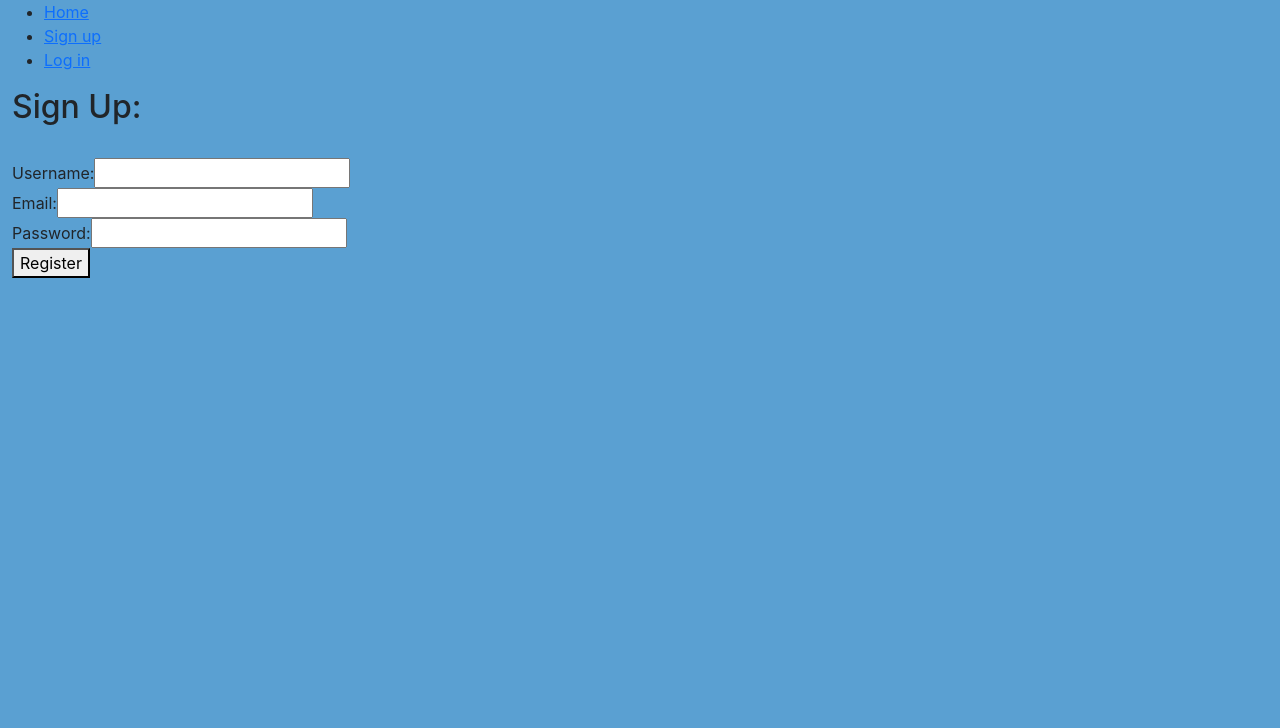
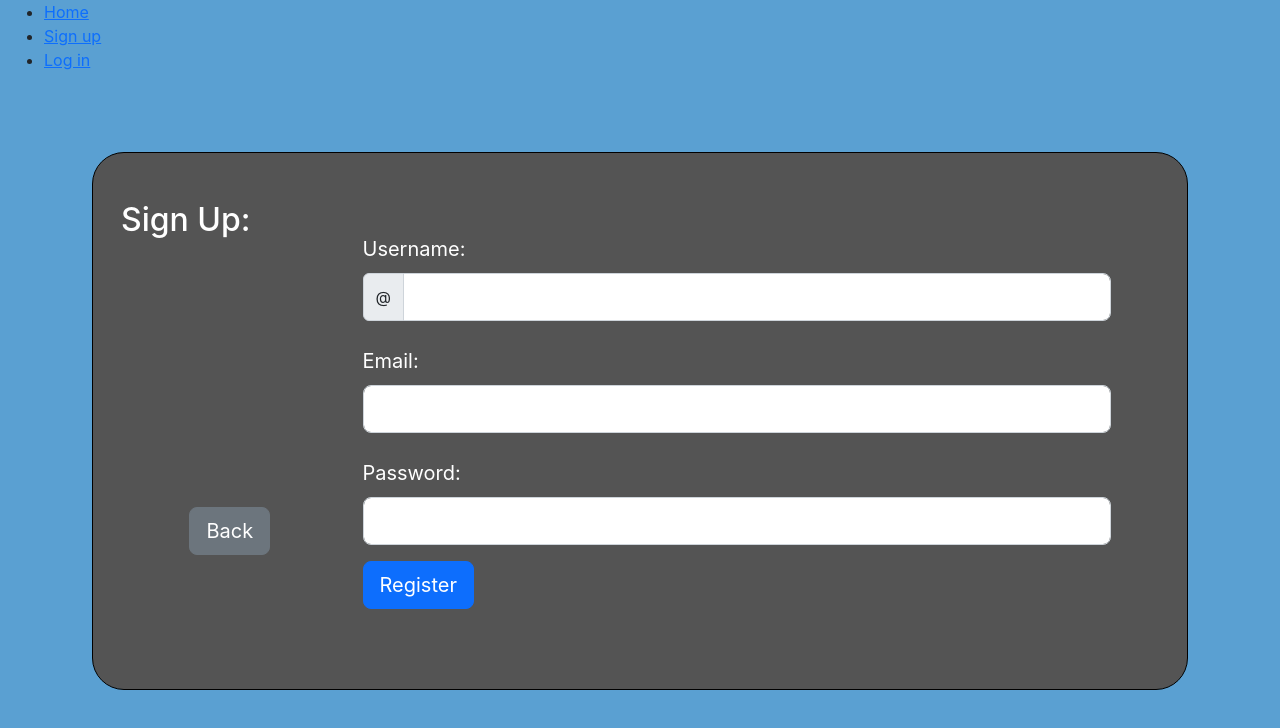
Before and after one commit to Titus-Huang/Wishlist-Eliminator, a React (Create React App) app in the folder wishlist-eliminator-app/: page /users/sign-up in a window 1280 px wide. Shown: the top 728 px of the page. Built offline with nearby package versions, Linux system fonts and the light colour scheme; no server answers.

Commit message:
sign up page styling done

```diff
--- a/wishlist-eliminator-app/src/App.css
+++ b/wishlist-eliminator-app/src/App.css
@@ -11,3 +11,16 @@
 .App {
     text-align: center;
 } */
+
+.default-content-box {
+    border: 1px black solid;
+    border-radius: 2em;
+    background-color: #545454;
+    color: white;
+
+    height: fit-content;
+    padding: 3em 1em;
+    display: flex;
+
+    margin: 5em;
+}
--- a/wishlist-eliminator-app/src/components/Home.js
+++ b/wishlist-eliminator-app/src/components/Home.js
@@ -27,7 +27,7 @@ function Home(props) {
 
     const loggedOutView = () => {
         return (
-            <div className='landing-page row'>
+            <div className='landing-page default-content-box row'>
                 <div className="landing-page-intro col-lg-8 col-sm-12">
                     <h1>Welcome to Wishlist Eliminator</h1>
                     <p>Lorem, ipsum dolor sit amet consectetur adipisicing elit. Reiciendis perspiciatis soluta deleniti quae dignissimos recusandae, eligendi odit officia, aut esse, at quam maiores? Autem nulla officia perferendis temporibus, reprehenderit qui!</p>
--- a/wishlist-eliminator-app/src/components/Home.scss
+++ b/wishlist-eliminator-app/src/components/Home.scss
@@ -5,16 +5,6 @@ body {
 }
 
 .landing-page {
-    border: 1px black solid;
-    border-radius: 2em;
-    background-color: #545454;
-    color: white;
-
-    height: fit-content;
-    padding: 3em 1em;
-    display: flex;
-
-    margin: 5em;
 
     .landing-page-intro, .landing-page-user-links {
         text-align: center;
--- a/wishlist-eliminator-app/src/components/users/Sign_Up.js
+++ b/wishlist-eliminator-app/src/components/users/Sign_Up.js
@@ -1,5 +1,6 @@
 import { useState } from 'react';
 import { useNavigate } from 'react-router-dom';
+import './Sign_Up.scss';
 
 function SignUp() {
     const navigate = useNavigate();
@@ -75,56 +76,81 @@ function SignUp() {
     }
 
     return (
-        <div className='sign-up-page'>
+        <div className='sign-up-page default-content-box row'>
+            <div className='sign-up-form-title col-xl-3 col-lg-3 col-12 row'>
+                <div className="col-lg-12 col-10">
                     <h2>Sign Up:</h2>
+                </div>
+                <div className="col-lg-12 col-2 btn-align">
+                    <button type="button" class="btn btn-lg btn-secondary" onClick={() => navigate('/')}>Back</button>
+                </div>
+            </div>
 
-            <div className='sign-up-form-div'>
-                <form className='sign-up-form' onSubmit={handleSubmit}>
+            <div className='sign-up-form-div col-xl-9 col-lg-9 col-12 g-4'>
+                <form className='sign-up-form row' onSubmit={handleSubmit}>
                     {submitted && valid && !error && <div className="success-message">Success! Thank you for registering</div>}
                     {submitted && valid && error && <div className="failure-response">Error! {errorMsg}</div>}
 
-                    <label htmlFor='username'>Username: </label>
+                    <div className='row mb-3'>
+                        <label htmlFor='username' className="col-sm-3 col-form-label col-form-label-lg">Username: </label>
+                        <div className="input-group">
+                            <span class="input-group-text" id="basic-addon1">@</span>
                             <input
+                                type="text"
+                                className="form-control form-control-lg form-field"
                                 id='username'
-                        className='form-field'
-                        type='text'
                                 name='username'
                                 value={signupForm.username}
                                 onChange={handleUsernameInputChange}
                             />
+                        </div>
+                    </div>
+
                     {submitted && !signupForm.username && <span id="username-error">Please enter a username</span>}
 
                     <br />
 
-                    <label htmlFor='email'>Email: </label>
+                    <div className='row mb-3'>
+                        <label htmlFor='email' className="col-sm-3 col-form-label col-form-label-lg">Email: </label>
+                        <div className="input-group">
                             <input
                                 id='email'
-                        className='form-field'
+                                className='form-control form-control-lg form-field'
                                 type='text'
                                 name='email'
                                 value={signupForm.email}
                                 onChange={handleEmailInputChange}
                             />
+                        </div>
+                    </div>
+                    <br />
                     {submitted && !signupForm.email && <span id="email-error">Please enter an email addreess</span>}
 
                     <br />
+                    <br />
 
-                    <label htmlFor='password'>Password: </label>
+                    <div className='row mb-3'>
+                        <label htmlFor='password' className="col-sm-3 col-form-label col-form-label-lg">Password: </label>
+                        <div className="input-group">
                             <input
                                 id='password'
-                        className='form-field'
+                                className='form-control form-control-lg form-field'
                                 type='password'
                                 name='password'
                                 value={signupForm.password}
                                 onChange={handlePasswordInputChange}
                             />
+                        </div>
+                    </div>
+                    <br />
                     {submitted && !signupForm.password && <span id="password-error">Please enter a password</span>}
 
                     <br />
+                    <br />
 
-                    <button className="form-field" type="submit">
-                        Register
-                    </button>
+                    <div className="col-auto">
+                        <button type="submit" className="form-field btn btn-lg btn-primary">Register</button>
+                    </div>
                 </form>
             </div>
         </div>
--- /dev/null
+++ b/wishlist-eliminator-app/src/components/users/Sign_Up.scss
@@ -0,0 +1,6 @@
+
+.btn-align {
+    align-self: center;
+    display: flex;
+    justify-content: center;
+}
```
Lines whose indentation alone changed are shown as unchanged.
